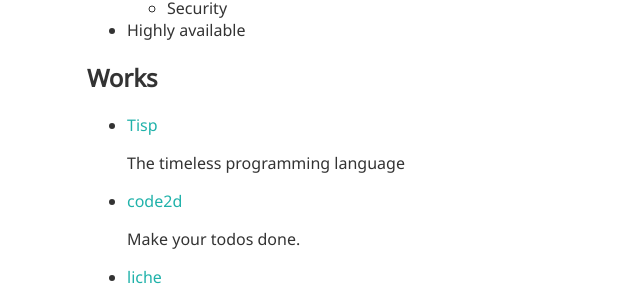
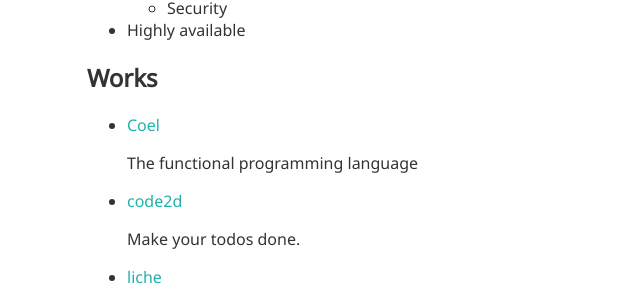
Before and after one commit to raviqqe/raviqqe.github.io, a Jekyll site: the page built from index.md, in a window 1280 px wide. Shown: the part 307-613 px from the top of the page, without its empty margins (153-793 px from the left). Built offline with Jekyll 4.4.1, drawn with Linux system fonts in a browser that asks for light colours; our own code applies the rules of GitHub Pages for plain Markdown files.

Commit message:
s/tisp/coel/g

```diff
--- a/index.md
+++ b/index.md
@@ -18,9 +18,9 @@ It is a software engineer.
 
 ## Works
 
-- [Tisp](https://github.com/tisp-lang/tisp)
+- [Coel](https://github.com/coel-lang/coel)
 
-  The timeless programming language
+  The functional programming language
 
 - [code2d](https://code2d.net)
 
```
